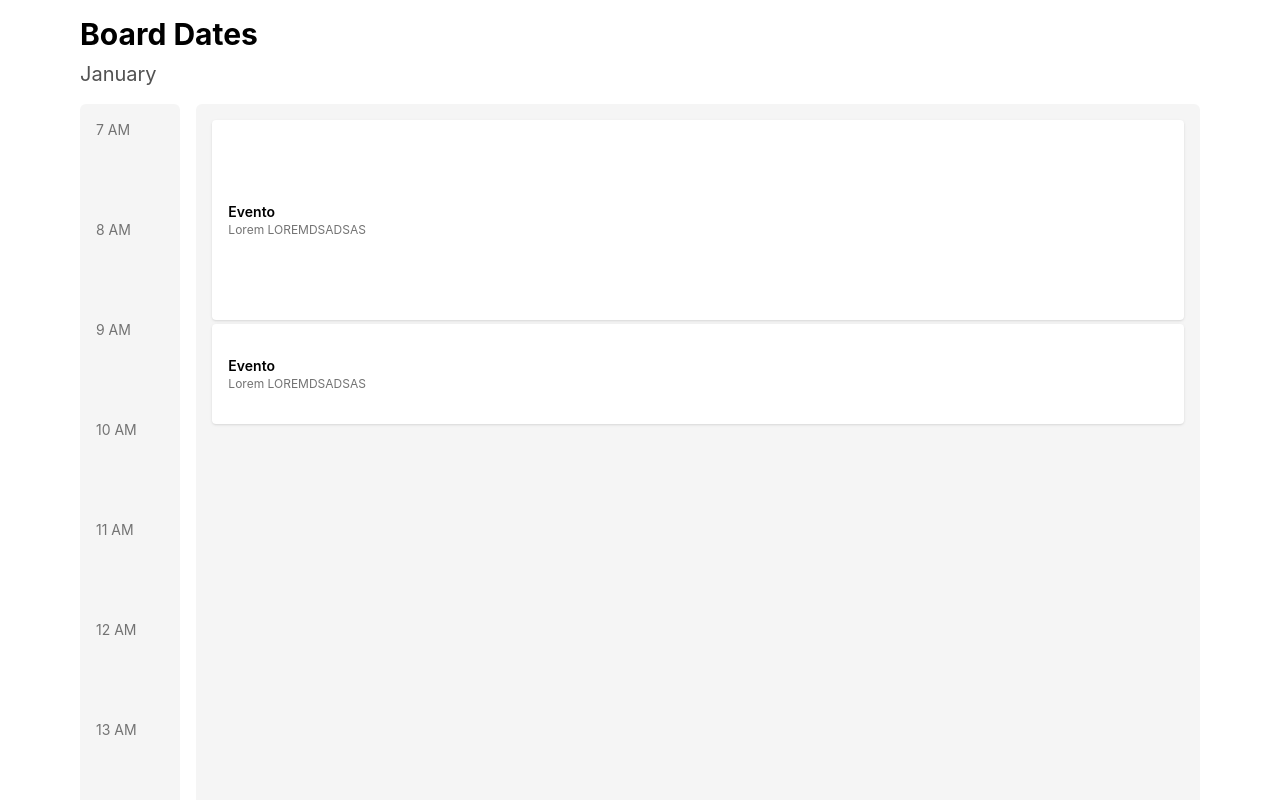
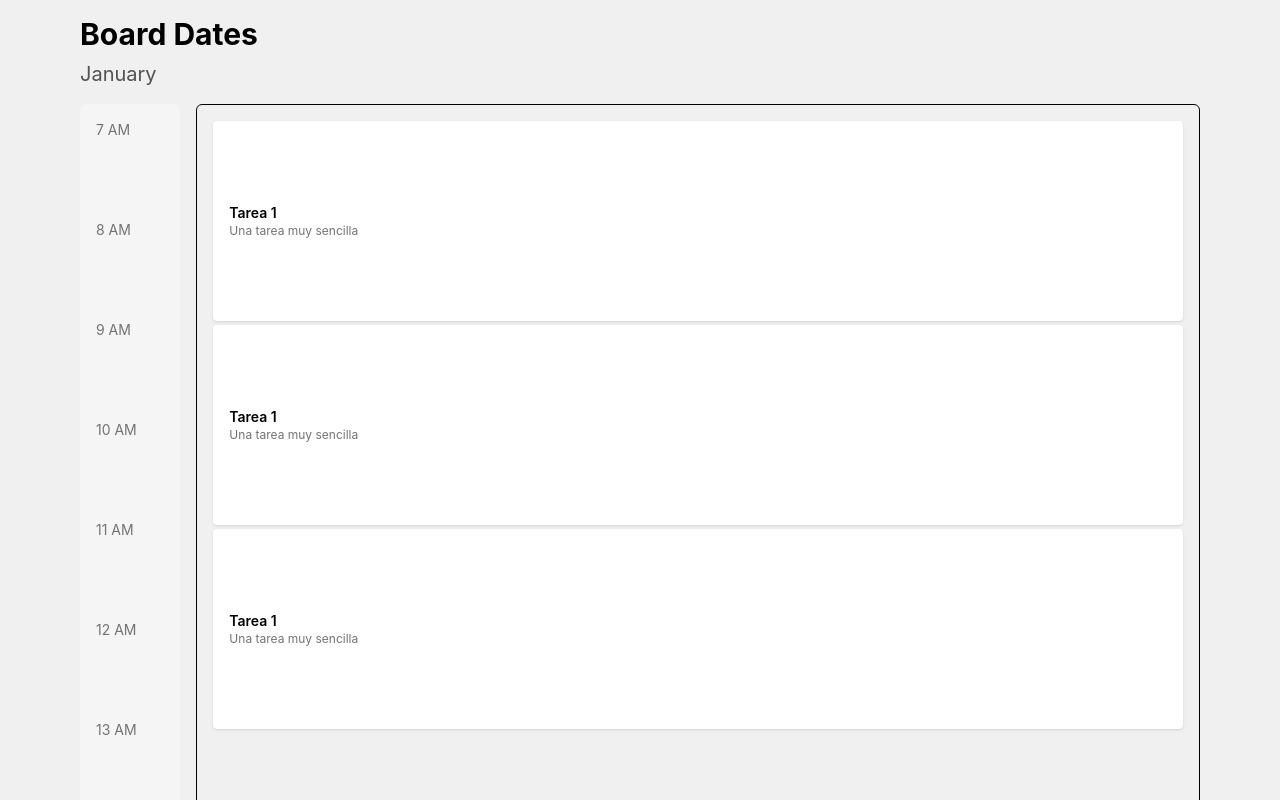
Before and after one commit to Lau-szutner/Focus-board, a Next.js app: page / in a window 1280 px wide. Shown: the top 800 px of the page. Built offline with nearby package versions, Linux system fonts and the light colour scheme.

Commit message:
mapeo de componentes card

```diff
--- a/src/app/components/Board.tsx
+++ b/src/app/components/Board.tsx
@@ -1,7 +1,8 @@
 import React from 'react';
-import EventCard from '@/app/components/EventCard';
+
 import HoursColumn from '@/app/components/HoursColumn';
 import EventsColumn from '@/app/components/EventsColumn';
+import tasks from '../tasks';
 
 const Board: React.FC = () => {
   return (
@@ -13,7 +14,7 @@ const Board: React.FC = () => {
         {/* Columna de horas */}
         <HoursColumn />
         {/* Columna de eventos */}
-        <EventsColumn />
+        <EventsColumn tasks={tasks} />
       </div>
     </section>
   );
--- a/src/app/components/EventsColumn.tsx
+++ b/src/app/components/EventsColumn.tsx
@@ -1,22 +1,21 @@
 import EventCard from '@/app/components/EventCard';
-
+import { Task } from '../tasks';
+interface props {
+  tasks: Task[];
+}
 // ✅ Columna de eventos (dinámica más adelante)
-const EventsColumn: React.FC = () => {
+const EventsColumn: React.FC<props> = ({ tasks }) => {
+  console.log(tasks);
   return (
-    <div className="bg-neutral-100 rounded-md p-4 text-sm flex flex-col gap-1 hover:bg-neutral-300">
-      {}
-      <EventCard
-        title="Evento"
-        description="Lorem LOREMDSADSAS"
-        startTime={7}
-        endTime={9}
-      ></EventCard>
-      <EventCard
-        title="Evento"
-        description="Lorem LOREMDSADSAS"
-        startTime={9}
-        endTime={10}
-      ></EventCard>
+    <div className="border border-black-600 rounded-md p-4 text-sm flex flex-col gap-1 hover:bg-neutral-300">
+      {tasks.map((task, index) => (
+        <EventCard
+          title={task.title}
+          description={task.description}
+          startTime={task.startTime}
+          endTime={task.endTime}
+        />
+      ))}
     </div>
   );
 };
--- a/src/app/globals.css
+++ b/src/app/globals.css
@@ -14,7 +14,7 @@
   --color-secondary: oklch(0.6 0.2 250);
 
   /* Color de fondo general */
-  --color-background: oklch(0.95 0 210);
+  --color-background: #f0f0f0;
 
   /* Fuente sans-serif personalizada */
   --font-sans: 'Inter', sans-serif;
--- a/src/app/page.tsx
+++ b/src/app/page.tsx
@@ -2,7 +2,7 @@ import Board from '@/app/components/Board';
 
 export default function Home() {
   return (
-    <div className="grid w-full place-items-center ">
+    <div className="grid w-full place-items-center bg-background">
       <Board />
     </div>
   );
--- /dev/null
+++ b/src/app/tasks.tsx
@@ -0,0 +1,30 @@
+// tasks.ts
+export interface Task {
+  title: string;
+  description: string;
+  startTime: number;
+  endTime: number;
+}
+
+const tasks: Task[] = [
+  {
+    title: 'Tarea 1',
+    description: 'Una tarea muy sencilla',
+    startTime: 7,
+    endTime: 9,
+  },
+  {
+    title: 'Tarea 1',
+    description: 'Una tarea muy sencilla',
+    startTime: 7,
+    endTime: 9,
+  },
+  {
+    title: 'Tarea 1',
+    description: 'Una tarea muy sencilla',
+    startTime: 7,
+    endTime: 9,
+  },
+];
+
+export default tasks;
```
